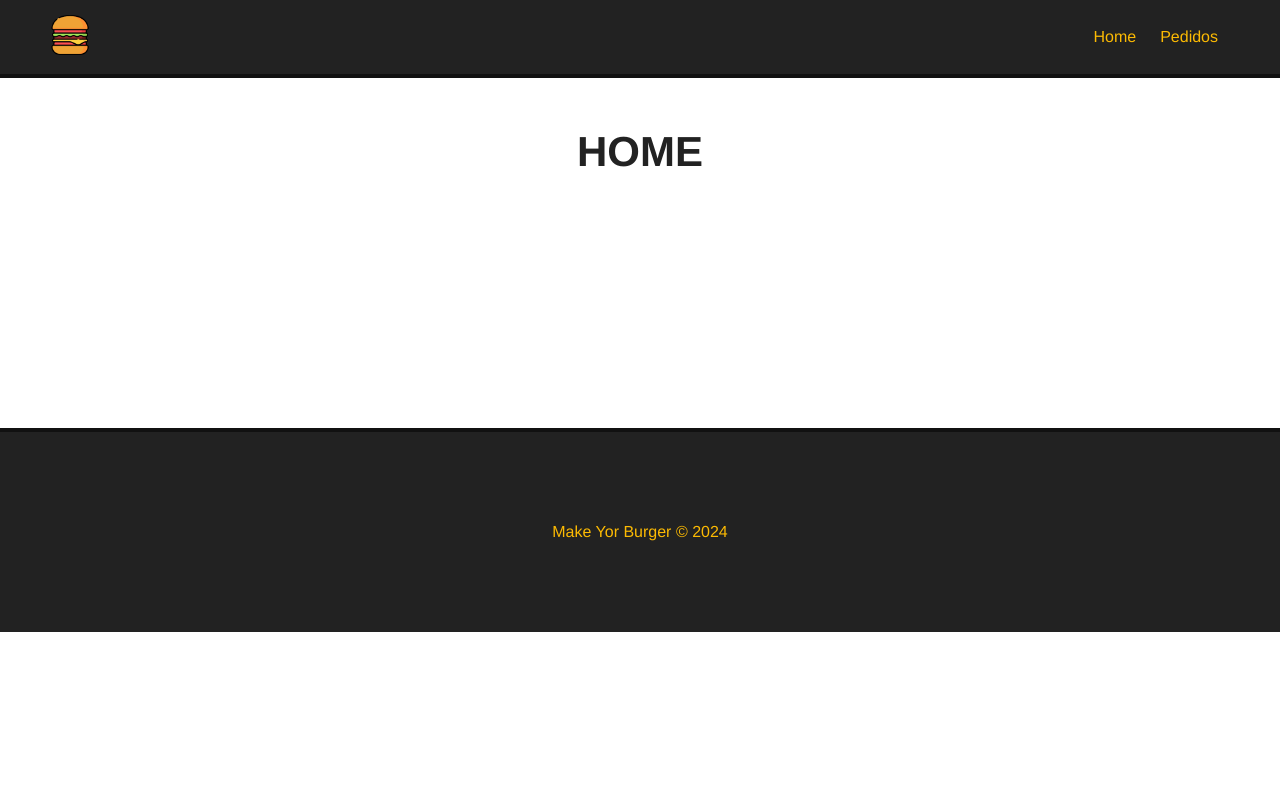
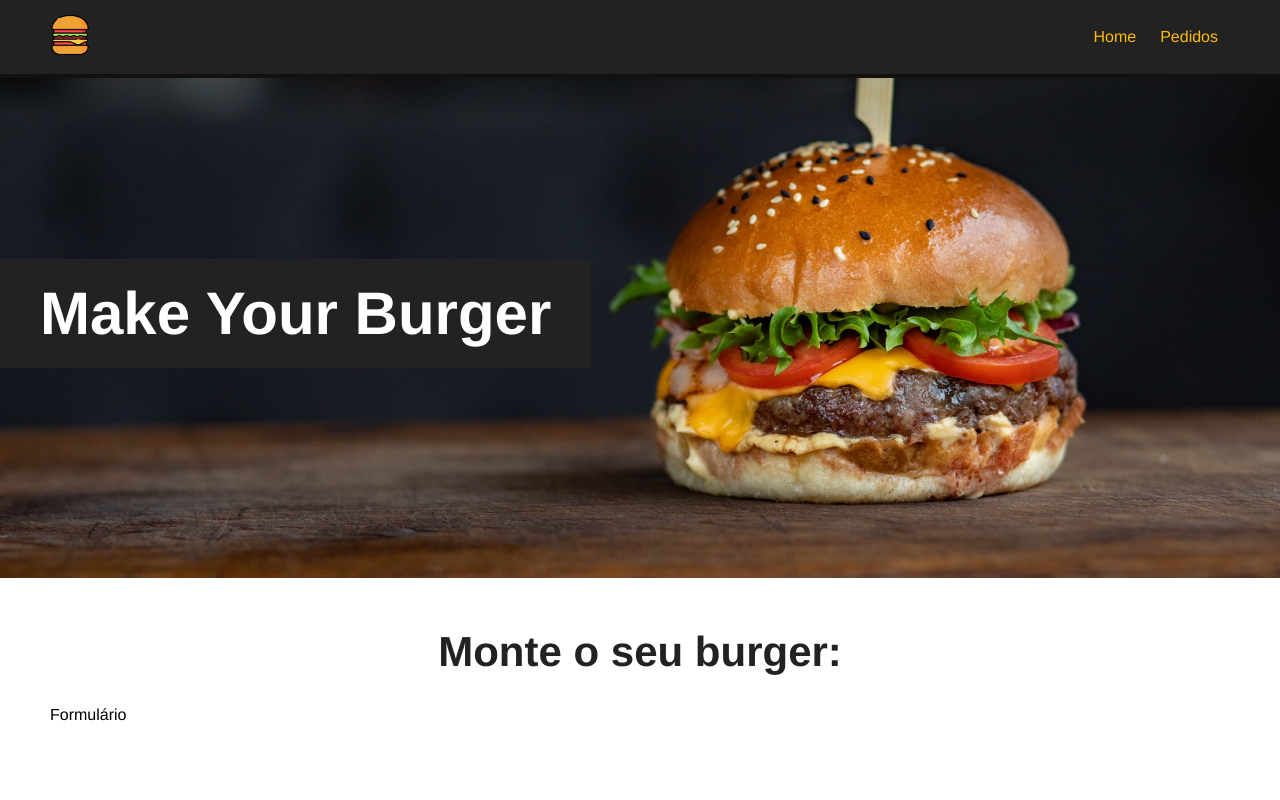
Before and after one commit to Ackerman-D-Edward/primeiro-projeto-vue, a Vue app: page / in a window 1280 px wide. Shown: the top 800 px of the page. Built offline with nearby package versions, Linux system fonts and the light colour scheme.

Commit message:
adicionando o banner estatico do projecto

```diff
--- /dev/null
+++ b/src/components/Banner.vue
@@ -0,0 +1,31 @@
+<template>
+    <div id="main-banner">
+        <h1>Make Your Burger</h1>
+    </div>
+</template>
+
+<script>
+export default {
+    name: "Banner",
+}
+</script>
+
+<style scoped>
+#main-banner {
+    background-image: url("/img/burger.jpg");
+    background-position: 0 -250px;
+    background-size: cover;
+    height: 500px;
+    display: flex;
+    align-items: center;
+    justify-content: flex-start;
+}
+
+#main-banner h1 {
+    color: #fff;
+    text-align: center;
+    font-size: 60px;
+    background-color: #222;
+    padding: 20px 40px;
+}
+</style>
--- a/src/views/Home.vue
+++ b/src/views/Home.vue
@@ -1,9 +1,18 @@
 <template>
+  <Banner />
   <div class="main-container">
-    <h1>HOME</h1>
+    <h1>Monte o seu burger:</h1>
+    <p>Formulário</p>
   </div>
 </template>
 
 <script>
+import Banner from '../components/Banner.vue';
 
+export default {
+  name: "Home",
+  components: {
+    Banner
+  }
+}
 </script>
```
